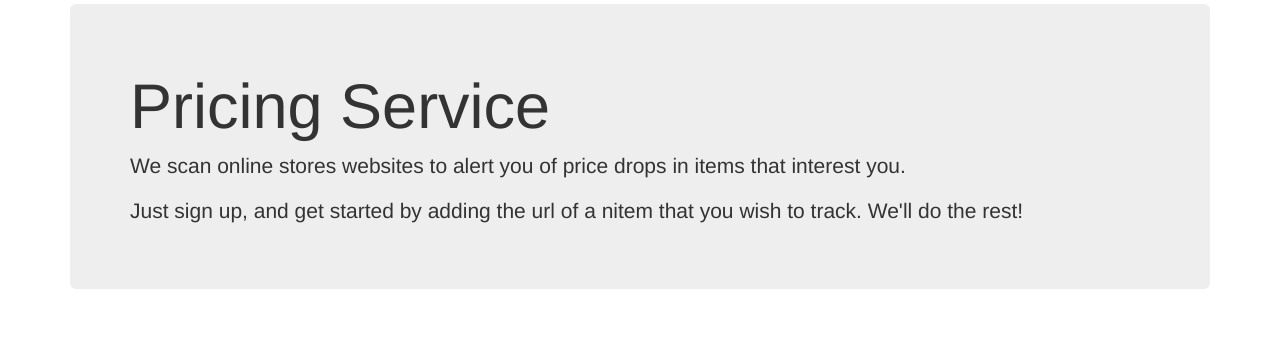
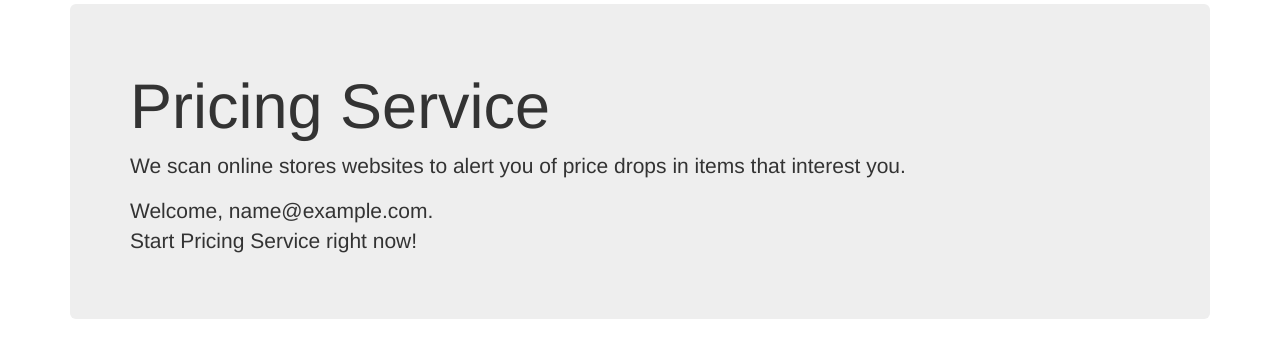
Before and after one commit to JohannLiebert1130/Price_of_Book, a Flask app: page / in a window 1280 px wide. Shown: the part 138-496 px from the top of the page. Run offline with Flask 2, Linux system fonts and the light colour scheme; the visitor is signed in with stand-in values (Sample User, id 1); some libraries are stand-ins or nearby versions.

Commit message:
A slight modification about home page.

```diff
--- a/src/templates/home.jinja2
+++ b/src/templates/home.jinja2
@@ -3,9 +3,11 @@
     <div class="jumbotron">
         <h1>Pricing Service</h1>
         <p>We scan online stores websites to alert you of price drops in items that interest you.</p>
-        <p>Just sign up, and get started by adding the url of a nitem that you wish to track. We'll do the rest!</p>
         {% if not session['email'] %}
-            <p><a class="btn btn-primary btn-lg" href="{{ url_for('users.register_user') }}" role="button">Sign up</a></p>
+            <p>Just sign up, and get started by adding the url of a nitem that you wish to track. We'll do the rest!</p>
+            <p><a class="btn btn-primary btn-lg" href="{{ url_for('users.register_user') }}" role="button">Sign up</a></5p>
+        {% else %}
+            <p>Welcome, {{ session['email'] }}.<br />Start Pricing Service right now!</p>
         {% endif %}
     </div>
 {% endblock %}
```
